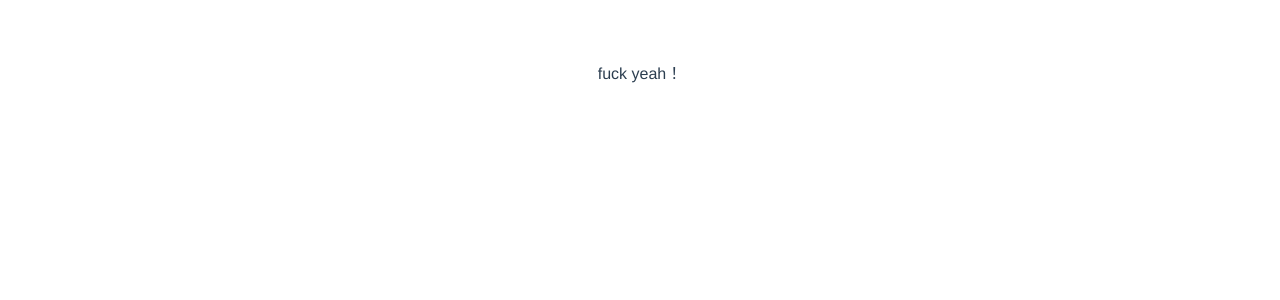
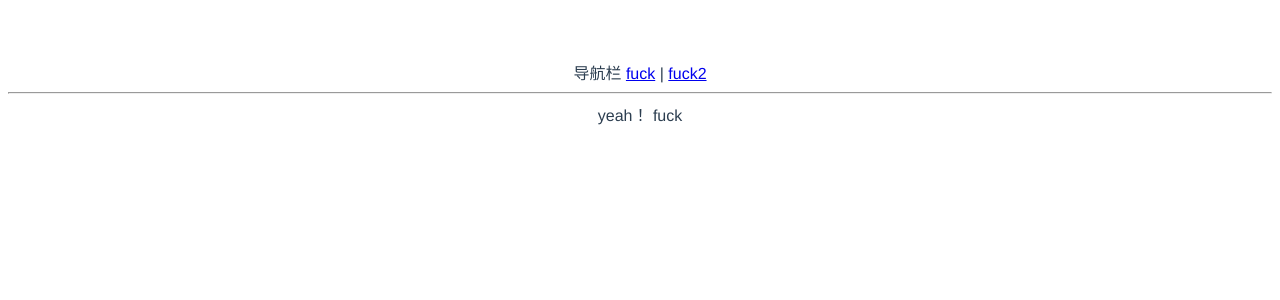
Before and after one commit to Glen-Ni/vue3wheels, a Vue app: page /#/fuck in a window 1280 px wide. Shown: the top 300 px of the page. Built offline with nearby package versions, Linux system fonts and the light colour scheme.

Commit message:
import vue-router；change to typescript

```diff
--- a/index.html
+++ b/index.html
@@ -8,6 +8,6 @@
 </head>
 <body>
   <div id="app"></div>
-  <script type="module" src="/src/main.js"></script>
+  <script type="module" src="/src/main.ts"></script>
 </body>
 </html>
--- a/src/App.vue
+++ b/src/App.vue
@@ -1,15 +1,17 @@
 <template>
-  <Fuck />
+  <div>
+    导航栏
+    <router-link to="/">fuck</router-link>
+    |
+    <router-link to="/fuck">fuck2</router-link>
+  </div>
+  <hr/>
+  <router-view />
 </template>
 
 <script>
-import HelloWorld from './components/HelloWorld.vue'
-import Fuck from './components/Fuck.vue'
-
 export default {
   name: 'App',
-  components: {
-    Fuck
-  }
+  components: {}
 }
 </script>
--- /dev/null
+++ b/src/components/Fuck2.vue
@@ -0,0 +1,5 @@
+<template>
+  <div>
+    yeah！ fuck
+  </div>
+</template>
--- a/src/main.js
+++ /dev/null
@@ -1,5 +0,0 @@
-import { createApp } from 'vue'
-import App from './App.vue'
-import './index.css'
-
-createApp(App).mount('#app')
--- /dev/null
+++ b/src/main.ts
@@ -0,0 +1,19 @@
+import { createApp } from 'vue';
+import App from './App.vue';
+import './index.css';
+import { createWebHashHistory, createRouter } from 'vue-router';
+import Fuck from './components/Fuck.vue';
+import Fuck2 from './components/Fuck2.vue';
+
+const history =  createWebHashHistory()
+const router = createRouter({
+  history,
+  routes: [
+    {path: '/', component: Fuck},
+    {path: '/fuck', component: Fuck2},
+  ]
+})
+
+const app = createApp(App);
+app.use(router);
+app.mount('#app');
--- /dev/null
+++ b/src/shims-vue.d.ts
@@ -0,0 +1,5 @@
+declare module '*.vue' {
+  import { ComponentOptions } from 'vue'
+  const componentOptions: ComponentOptions
+  export default componentOptions
+}
```
Also changed, not shown: package.json (+4 -3 lines), .eslintrc.js (added), 1 other file (tests, documents, lock files or other folders).
